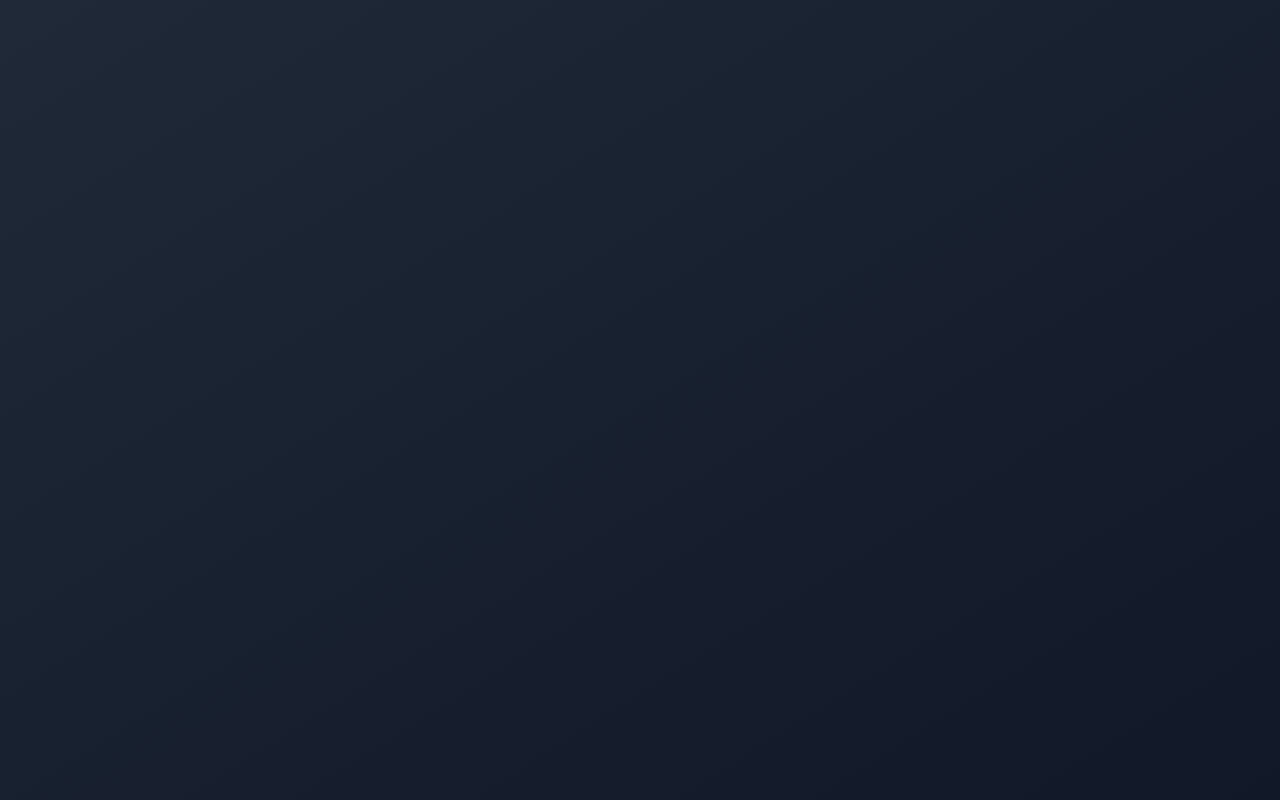
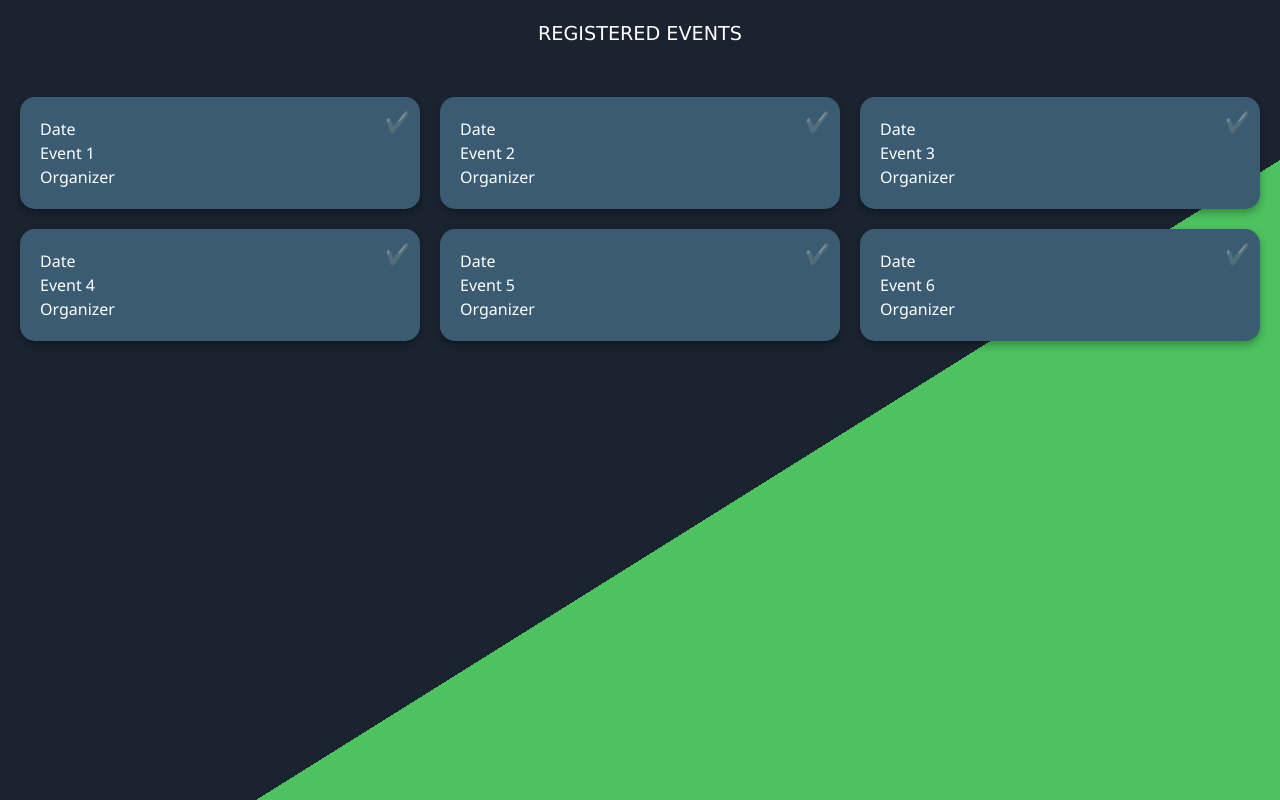
Before and after one commit to DARSHAN-V-G/EMS-USER-PORTAL, a React (Vite) app: page /registered-events in a window 1280 px wide. Before the commit this address had no page. Built offline with nearby package versions, Linux system fonts and the light colour scheme.

Commit message:
regevents

```diff
--- a/src/App.tsx
+++ b/src/App.tsx
@@ -5,6 +5,7 @@ import LoginPage from "./pages/Auth/LoginPage";
 import ErrorPage from "./pages/Auth/ErrorPage.tsx";
 import SignUpPage from "./pages/Auth/SignupPage.tsx";
 import { BrowserRouter as Router, Routes, Route } from "react-router-dom";
+import EventsPage from "./pages/eventbrowse/registeredevents/eventspage.tsx";
 
 function App() {
   return (
@@ -15,6 +16,8 @@ function App() {
           <Route path="/login" element={<LoginPage />} />
           <Route path="/error" element={<ErrorPage />} />
           <Route path="/signup" element={<SignUpPage />} /> {/* Fixed this */}
+
+          <Route path="/registered-events" element={<EventsPage />} />
         </Routes>
       </div>
     </Router>
--- /dev/null
+++ b/src/components/EventDetails.tsx
@@ -0,0 +1,42 @@
+import React from 'react';
+
+interface EventType {
+  id: number;
+  name: string;
+  organizer: string;
+  date: string;
+}
+
+interface EventDetailsProps {
+  event: EventType;
+  onBack: () => void;
+}
+
+const EventDetails: React.FC<EventDetailsProps> = ({ event, onBack }) => {
+  return (
+    <div className="event-details">
+      <button className="back-button" onClick={onBack}>←</button>
+      <h2>{event.name}</h2>
+      <div className="event-info">
+        <div className="tabs">
+          <button className="tab">Learn More</button>
+          <button className="tab active">Description</button>
+        </div>
+
+        <div className="event-fields">
+          <p><strong>Short info</strong><br/>Event Info</p>
+          <p><strong>Time</strong><br/>Event Info</p>
+          <p><strong>Location</strong><br/>Event Info</p>
+          <p><strong>Status:</strong> Registered</p>
+        </div>
+
+        <div className="action-buttons">
+          <button className="team-request">SEND TEAM REQUEST</button>
+          <button className="reminder">SET A REMINDER</button>
+        </div>
+      </div>
+    </div>
+  );
+};
+
+export default EventDetails;
--- /dev/null
+++ b/src/components/RegisteredEvents.tsx
@@ -0,0 +1,43 @@
+import React from 'react';
+
+interface EventType {
+  id: number;
+  name: string;
+  organizer: string;
+  date: string;
+}
+
+interface RegisteredEventsProps {
+  onSelectEvent: (event: EventType) => void;
+}
+
+const events: EventType[] = [
+  { id: 1, name: 'Event 1', organizer: 'Organizer', date: 'Date' },
+  { id: 2, name: 'Event 2', organizer: 'Organizer', date: 'Date' },
+  { id: 3, name: 'Event 3', organizer: 'Organizer', date: 'Date' },
+  { id: 4, name: 'Event 4', organizer: 'Organizer', date: 'Date' },
+  { id: 5, name: 'Event 5', organizer: 'Organizer', date: 'Date' },
+  { id: 6, name: 'Event 6', organizer: 'Organizer', date: 'Date' },
+];
+
+const RegisteredEvents: React.FC<RegisteredEventsProps> = ({ onSelectEvent }) => {
+  return (
+    <div className="registered-events">
+      <h2>REGISTERED EVENTS</h2>
+      <br />
+      <br />
+      <div className="events-list">
+        {events.map((event) => (
+          <div key={event.id} className="event-card" onClick={() => onSelectEvent(event)}>
+            <p>{event.date}</p>
+            <h3>{event.name}</h3>
+            <p>{event.organizer}</p>
+            <div className="checkmark">✔️</div>
+          </div>
+        ))}
+      </div>
+    </div>
+  );
+};
+
+export default RegisteredEvents;
--- a/src/pages/Auth/ForgotPassword.tsx
+++ b/src/pages/Auth/ForgotPassword.tsx
@@ -1,5 +1,5 @@
-import React, { useState } from 'react';
-import axios from 'axios';
+/*import React, { useState } from 'react';
+//import axios from 'axios';
 
 type Step = 'enterRoll' | 'verifyCode' | 'resetPassword';
 
@@ -114,3 +114,4 @@ const ForgotPassword: React.FC = () => {
 };
 
 export default ForgotPassword;
+*/
--- a/src/pages/Auth/LoginPage.tsx
+++ b/src/pages/Auth/LoginPage.tsx
@@ -1,31 +1,155 @@
-import React from 'react';
+import React, { useState } from 'react';
+import { Link, useNavigate } from "react-router-dom";
 import './LoginPage.css';
-import { Link } from "react-router-dom";
 
 const LoginPage: React.FC = () => {
+  const [rollNo, setRollNo] = useState('');
+  const [password, setPassword] = useState('');
+  const [rememberMe, setRememberMe] = useState(false);
+  const navigate = useNavigate(); // to redirect after login / reset password
+
+  const handleLogin = async () => {
+    try {
+      const response = await fetch('/auth/user/login', {
+        method: 'POST',
+        headers: { 'Content-Type': 'application/json' },
+        body: JSON.stringify({
+          rollno: rollNo,
+          password: password,
+        }),
+      });
+
+      if (!response.ok) {
+        throw new Error('Invalid Roll No or Password');
+      }
+
+      const data = await response.json();
+      const token = data.token;
+
+      if (rememberMe) {
+        localStorage.setItem('token', token); // Persistent
+      } else {
+        sessionStorage.setItem('token', token); // Clears on close
+     }
+
+      // maybe data contains a token or user info
+      console.log('Login successful:', data);
+
+
+
+      // redirect to homepage/dashboard
+      navigate('/home');
+
+    } catch (error: any) {
+      console.error(error);
+      alert(error.message || 'Login failed');
+    }
+  };
+
+
+  const handleForgotPassword = async () => {
+    try {
+      if (!rollNo) {
+        alert("Please enter your Roll No first.");
+        return;
+      }
+
+      // Step 1: Send rollno to generate code
+      const generateResponse = await fetch('/auth/user/generatecode', {
+        method: 'POST',
+        headers: { 'Content-Type': 'application/json' },
+        body: JSON.stringify({ rollno: rollNo }),
+      });
+
+      if (!generateResponse.ok) {
+        throw new Error('Failed to send verification code.');
+      }
+
+      const code = prompt('Enter the verification code sent to your email:');
+      if (!code) return;
+
+      // Step 2: Verify the code
+      const verifyResponse = await fetch('/auth/user/verifycode', {
+        method: 'POST',
+        headers: { 'Content-Type': 'application/json' },
+        body: JSON.stringify({ rollno: rollNo, code }),
+      });
+
+      if (!verifyResponse.ok) {
+        throw new Error('Invalid verification code.');
+      }
+
+      const { token } = await verifyResponse.json();
+
+      // Step 3: Reset password
+      const newPassword = prompt('Enter your new password:');
+      if (!newPassword) return;
+
+      const resetResponse = await fetch('/auth/user/resetpassword', {
+        method: 'POST',
+        headers: { 'Content-Type': 'application/json' },
+        body: JSON.stringify({ rollno: rollNo, token, newPassword }),
+      });
+
+      if (!resetResponse.ok) {
+        throw new Error('Failed to reset password.');
+      }
+
+      alert('Password reset successful! Please login again.');
+      navigate('/login');
+
+    } catch (error: any) {
+      console.error(error);
+      alert(error.message || 'Something went wrong during password reset.');
+    }
+  };
+
   return (
     <div className="login-container">
       <div className="login-box">
         <h2 className="login-title">LOGIN</h2>
 
         <label htmlFor="roll" className="login-label">Roll No</label>
-        <input type="text" id="roll" className="login-input" />
+        <input
+          type="text"
+          id="roll"
+          className="login-input"
+          value={rollNo}
+          onChange={(e) => setRollNo(e.target.value)}
+        />
 
         <label htmlFor="password" className="login-label">Password</label>
-        <input type="password" id="password" className="login-input" />
+        <input
+          type="password"
+          id="password"
+          className="login-input"
+          value={password}
+          onChange={(e) => setPassword(e.target.value)}
+        />
 
         <div className="login-options">
           <div className="remember-me">
-            <input type="checkbox" id="remember" />
+            <input
+              type="checkbox"
+              id="remember"
+              checked={rememberMe}
+              onChange={(e) => setRememberMe(e.target.checked)}
+            />
             <label htmlFor="remember">Remember Me</label>
           </div>
-          <a href="#" className="forgot-link">Forgot password?</a>
+          <button
+            className="forgot-link"
+            style={{ background: 'none', border: 'none', color: '#3ca1d2', cursor: 'pointer', textDecoration: 'underline' , alignContent: 'right'}}
+            onClick={handleForgotPassword}
+          >
+            Forgot password?
+          </button>
         </div>
 
-        <button className="login-button">LOGIN</button>
+        <button className="login-button" onClick={handleLogin}>LOGIN</button>
 
         <div className="signup-link">
-          Don’t have an account yet? <Link to ="/signup">Sign Up</Link>
+          Don’t have an account yet? <Link to="/signup">Sign Up</Link>
         </div>
       </div>
     </div>
--- /dev/null
+++ b/src/pages/eventbrowse/registeredevents/Events.css
@@ -0,0 +1,130 @@
+.events-page {
+    display: flex;
+    flex-direction: column;
+    height: 100vh;
+    width: 100%;
+    overflow: hidden;
+  }
+
+  /* Desktop */
+  @media (min-width: 768px) {
+    .events-page {
+      flex-direction: row;
+    }
+  }
+
+  .registered-events {
+    flex: 1;
+    padding: 20px;
+    background: linear-gradient(
+    to top left,
+    #4cc35e 40%,
+    rgba(27, 35, 48, 1) 30%
+  );
+  overflow-y: auto;
+  }
+
+  .event-details {
+    flex: 2;
+    padding: 20px;
+    background-color: #0d1117;
+    overflow-y: auto;
+    background: linear-gradient(
+        to bottom right,
+        rgb(0, 18, 47) 40%,
+        #333146 90%
+    );
+  }
+
+  h2 {
+    color: white;
+    text-align: center;
+    font-size: larger;
+    font-family: Verdana, Geneva, Tahoma, sans-serif;
+  }
+
+  .events-list {
+    display: grid;
+    grid-template-columns: repeat(auto-fill, minmax(350px, 1fr));
+    gap: 20px;
+  }
+
+  .event-card {
+    background-color: #3a5b71;
+    border-radius: 15px;
+    padding: 20px;
+    color: white;
+    position: relative;
+    cursor: pointer;
+    box-shadow: 0px 4px 8px rgba(0,0,0,0.3);
+    transition: transform 0.2s;
+  }
+
+  .event-card:hover {
+    transform: scale(1.02);
+  }
+
+  .checkmark {
+    position: absolute;
+    top: 10px;
+    right: 10px;
+    font-size: 20px;
+    color: #00ff99;
+  }
+
+  /* Event Details */
+  .event-info {
+    margin-top: 20px;
+  }
+
+  .tabs {
+    display: flex;
+    gap: 10px;
+  }
+
+  .tab {
+    background-color: #2c3e50;
+    color: white;
+    padding: 10px 20px;
+    border-radius: 20px;
+    border: none;
+    cursor: pointer;
+  }
+
+  .tab.active {
+    background-color: #3ca1d2;
+  }
+
+  .event-fields p {
+    margin: 15px 0;
+    color: white;
+  }
+
+  .action-buttons {
+    display: flex;
+    gap: 10px;
+    margin-top: 20px;
+  }
+
+  .team-request, .reminder {
+    flex: 1;
+    padding: 10px;
+    background-color: #00ff99;
+    border: none;
+    border-radius: 20px;
+    cursor: pointer;
+    color: black;
+    font-weight: bold;
+  }
+
+  .reminder {
+    background-color: #3ca1d2;
+  }
+
+  .back-button {
+    background: none;
+    border: none;
+    color: white;
+    font-size: 30px;
+    cursor: pointer;
+  }
--- /dev/null
+++ b/src/pages/eventbrowse/registeredevents/eventspage.tsx
@@ -0,0 +1,33 @@
+import React, { useState } from 'react';
+import RegisteredEvents from '../../../components/RegisteredEvents';
+import EventDetails from '../../../components/EventDetails';
+import './Events.css';
+
+interface EventType {
+  id: number;
+  name: string;
+  organizer: string;
+  date: string;
+}
+
+const EventsPage: React.FC = () => {
+  const [selectedEvent, setSelectedEvent] = useState<EventType | null>(null);
+
+  const handleSelectEvent = (event: EventType) => {
+    setSelectedEvent(event);
+  };
+
+  return (
+    <div className="events-page">
+  {(!selectedEvent || window.innerWidth >= 768) && (
+    <RegisteredEvents onSelectEvent={handleSelectEvent} />
+  )}
+  {selectedEvent && (
+    <EventDetails event={selectedEvent} onBack={() => setSelectedEvent(null)} />
+  )}
+</div>
+
+  );
+};
+
+export default EventsPage;
```
Also changed, not shown: 1 other file (tests, documents, lock files or other folders).
